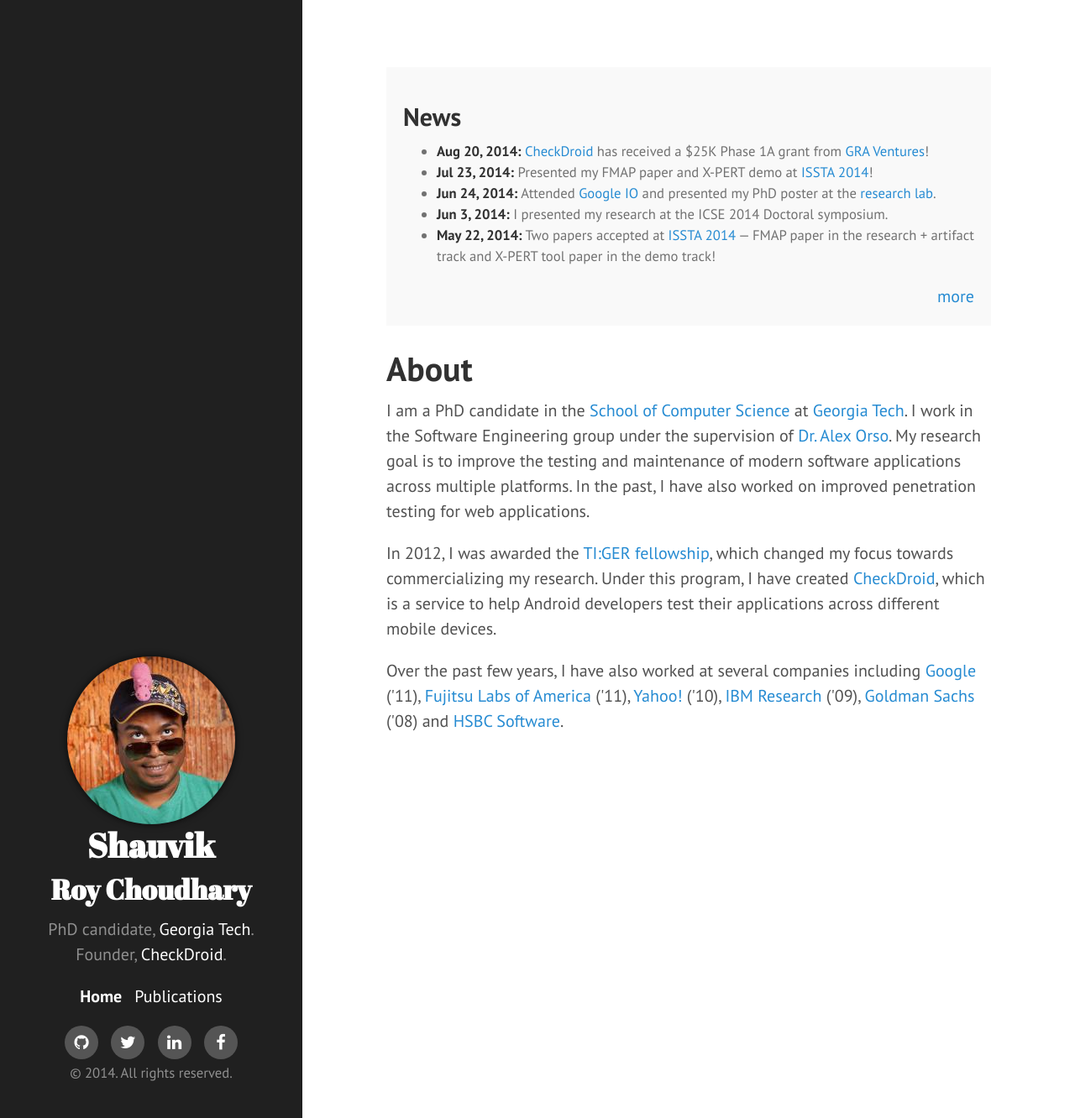
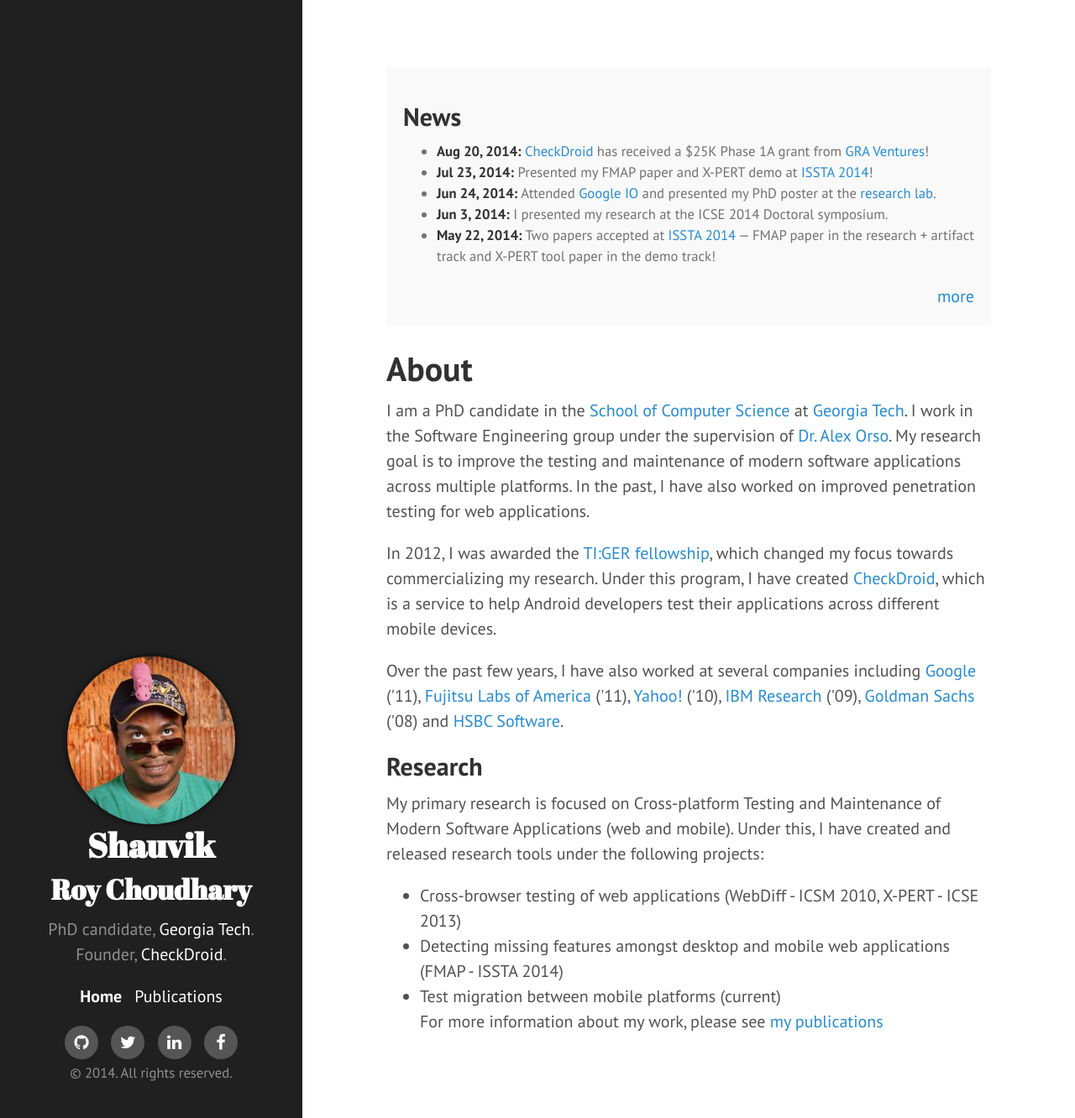
Before and after one commit to shauvik/shauvik.github.io, a Jekyll site: the page built from index.html, in a window 1280 px wide and 1332 px high. Shown: the whole window at 84% size. Built offline with Jekyll 4.4.1, drawn with Linux system fonts in a browser that asks for light colours; nearby versions of some CDN libraries; Markdown is read by kramdown in place of the engine named in the settings.

Commit message:
Update index.html

```diff
--- a/index.html
+++ b/index.html
@@ -32,3 +32,15 @@
 <p>In 2012, I was awarded the <a href="http://tiger.gatech.edu">TI:GER fellowship</a>, which changed my focus towards commercializing my research. Under this program, I have created <a href="http://checkdroid.com">CheckDroid</a>, which is a service to help Android developers test their applications across different mobile devices.</p>
 
 <p>Over the past few years, I have also worked at several companies including <a href="http://www.google.com">Google</a> ('11), <a href="http://www.flacp.fujitsulabs.com/TSIG/">Fujitsu Labs of America</a> ('11), <a href="http://yahoo.com">Yahoo!</a> ('10), <a href="http://www.research.ibm.com/irl/">IBM Research</a> ('09), <a href="http://www.gs.com">Goldman Sachs</a> ('08) and <a href="http://www.hsbcglt.com/">HSBC Software</a>. </p>
+
+<h2>Research</h2>
+
+<p>My primary research is focused on Cross-platform Testing and Maintenance of Modern Software Applications (web and mobile).
+Under this, I have created and released research tools under the following projects: </p>
+<ul>
+<li> Cross-browser testing of web applications (WebDiff - ICSM 2010, X-PERT - ICSE 2013)
+<li> Detecting missing features amongst desktop and mobile web applications (FMAP - ISSTA 2014)
+<li> Test migration between mobile platforms (current)
+</li>
+
+For more information about my work, please see <a href="/publications/">my publications</a>
```
